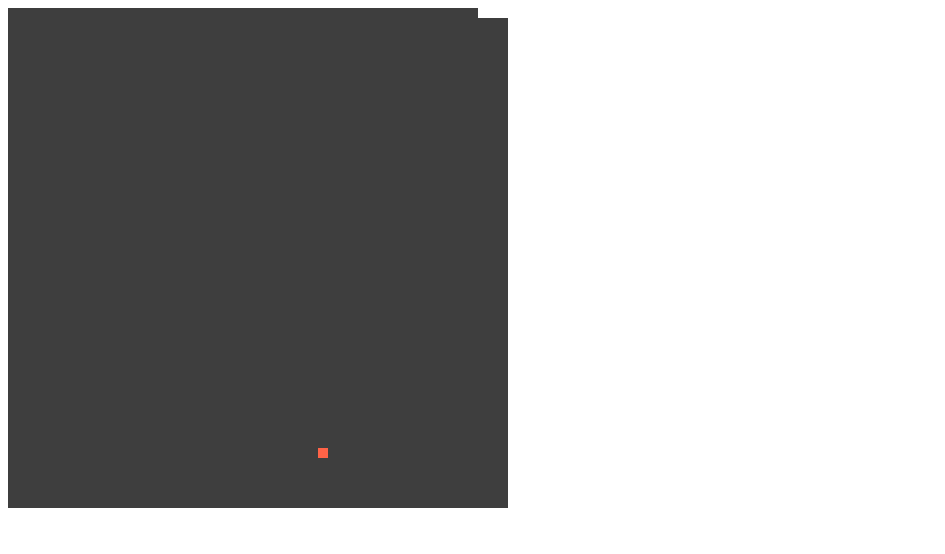
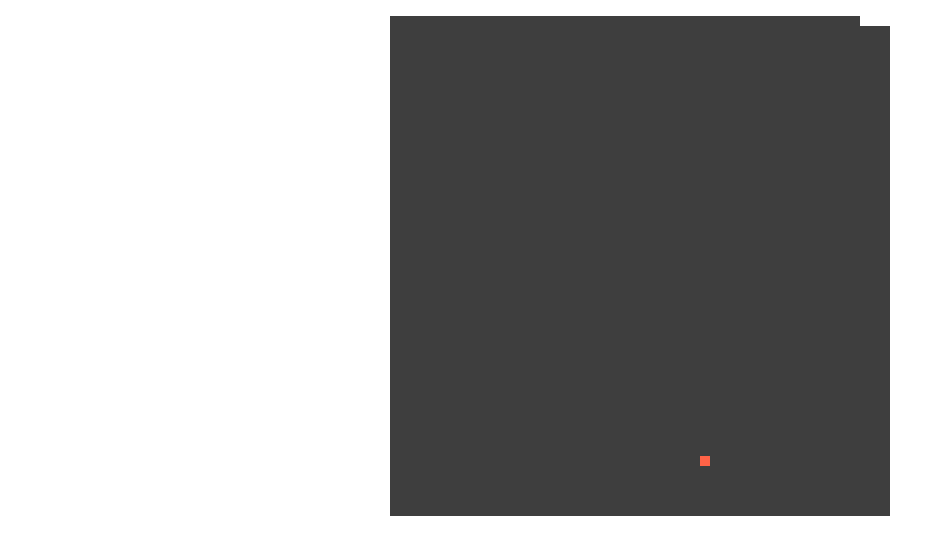
Before and after one commit to nickthorpe71/simple-snake-js, a plain HTML site: page simple-snake-js/index.html in a window 1280 px wide. Shown: the whole page, without its empty margins (0-945 px from the left). Drawn offline with Linux system fonts and the light colour scheme.

Commit message:
Centered Canvas

```diff
--- a/simple-snake-js/index.html
+++ b/simple-snake-js/index.html
@@ -2,11 +2,16 @@
 <html>
 
 <head>
-    <title>Snake</title>
+    <meta charset="utf-8">
+    <meta name="viewport" content="width=device-width">
+    <title>Simple Snake - LOS</title>
+    <link href="style.css" rel="stylesheet" type="text/css" />
 </head>
 
 <body>
-    <canvas class="canvas" height="500" width="500" style="background-color: #3e3e3e;"></canvas>
+    <p class="align-center">
+        <canvas class="canvas" height="500" width="500" style="background-color: #3e3e3e;"></canvas>
+    </p>
 </body>
 
 <script type="text/javascript" src="snake.js"></script>
--- /dev/null
+++ b/simple-snake-js/style.css
@@ -0,0 +1,3 @@
+.align-center{
+    text-align: center;
+}
```
